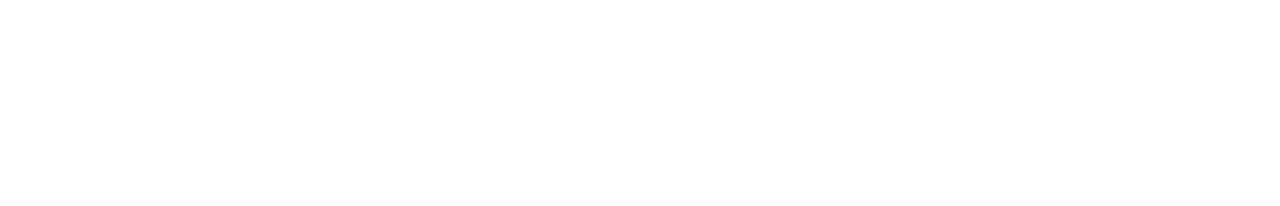
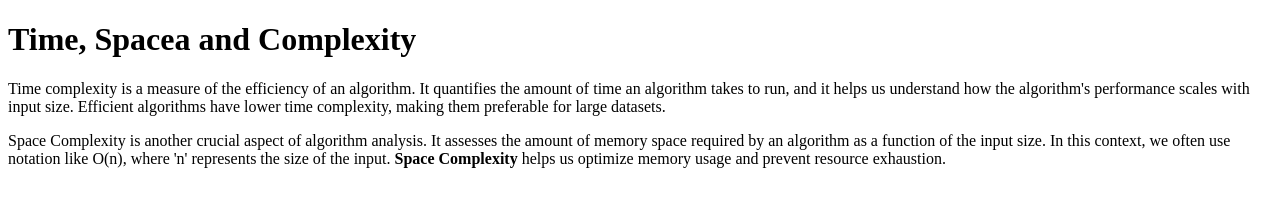
Before and after one commit to acciojob/time-and-space-complexity-anupam121, a website: page main.html in a window 1280 px wide. Drawn offline with Linux system fonts and the light colour scheme.

Commit message:
created a submission

```diff
--- a/main.html
+++ b/main.html
@@ -10,7 +10,9 @@
 	<!-- the entire body must be written by student -->
     <script type="text/javascript" src="./script.js">
 </script>
-
+	<h1>Time, Spacea and Complexity</h1>
+    <p>Time complexity is a measure of the efficiency of an algorithm. It quantifies the amount of time an algorithm takes to run, and it helps us understand how the algorithm's performance scales with input size. Efficient algorithms have lower time complexity, making them preferable for large datasets.</p>
+    <p>Space Complexity is another crucial aspect of algorithm analysis. It assesses the amount of memory space required by an algorithm as a function of the input size. In this context, we often use notation like O(n), where 'n' represents the size of the input. <b>Space Complexity</b> helps us optimize memory usage and prevent resource exhaustion.</p>
 </body>
 
 </html>
```
